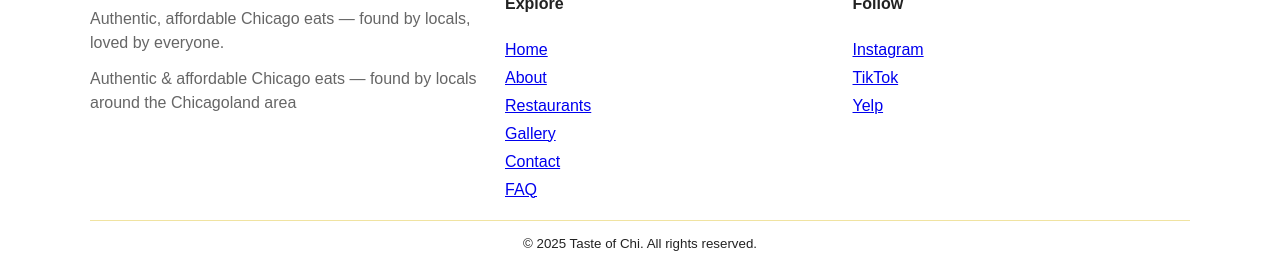
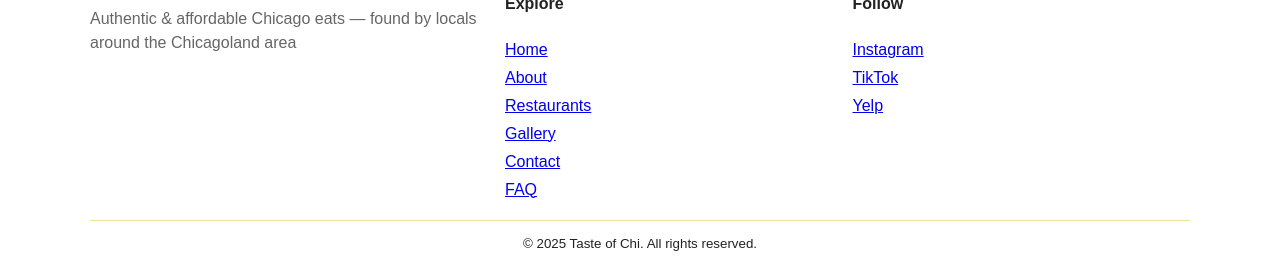
Before and after one commit to Huzi1080/TasteOfChi-ITMD-362-Final-Project-, a plain HTML site: page faq.html in a window 1280 px wide. Shown: the part 752-1017 px from the top of the page. Drawn offline with Linux system fonts and the light colour scheme.

Commit message:
Update faq.html

```diff
--- a/faq.html
+++ b/faq.html
@@ -76,8 +76,7 @@
     <div class="container footer-grid">
       <div>
         <a class="logo footer-logo" href="index.html">Taste<span>of</span>Chi</a>
-        <p class="muted">Authentic, affordable Chicago eats — found by locals, loved by everyone.</p>
-        <p class="muted">Authentic &amp; affordable Chicago eats — found by locals around the Chicagoland area</p>
+        <p class="muted">Authentic & affordable Chicago eats — found by locals around the Chicagoland area</p>
       </div>
       <nav aria-label="Footer">
         <h4>Explore</h4>
```
